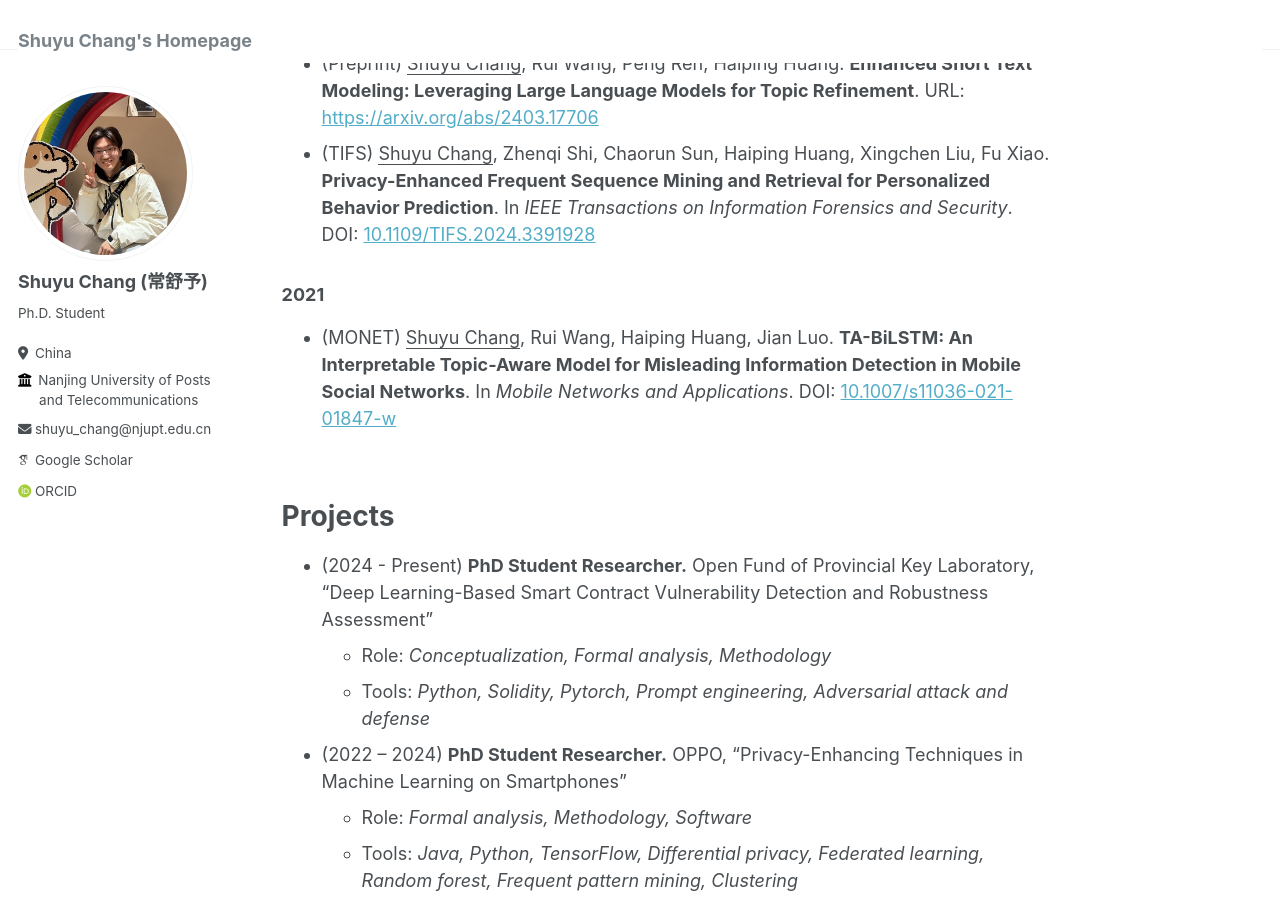
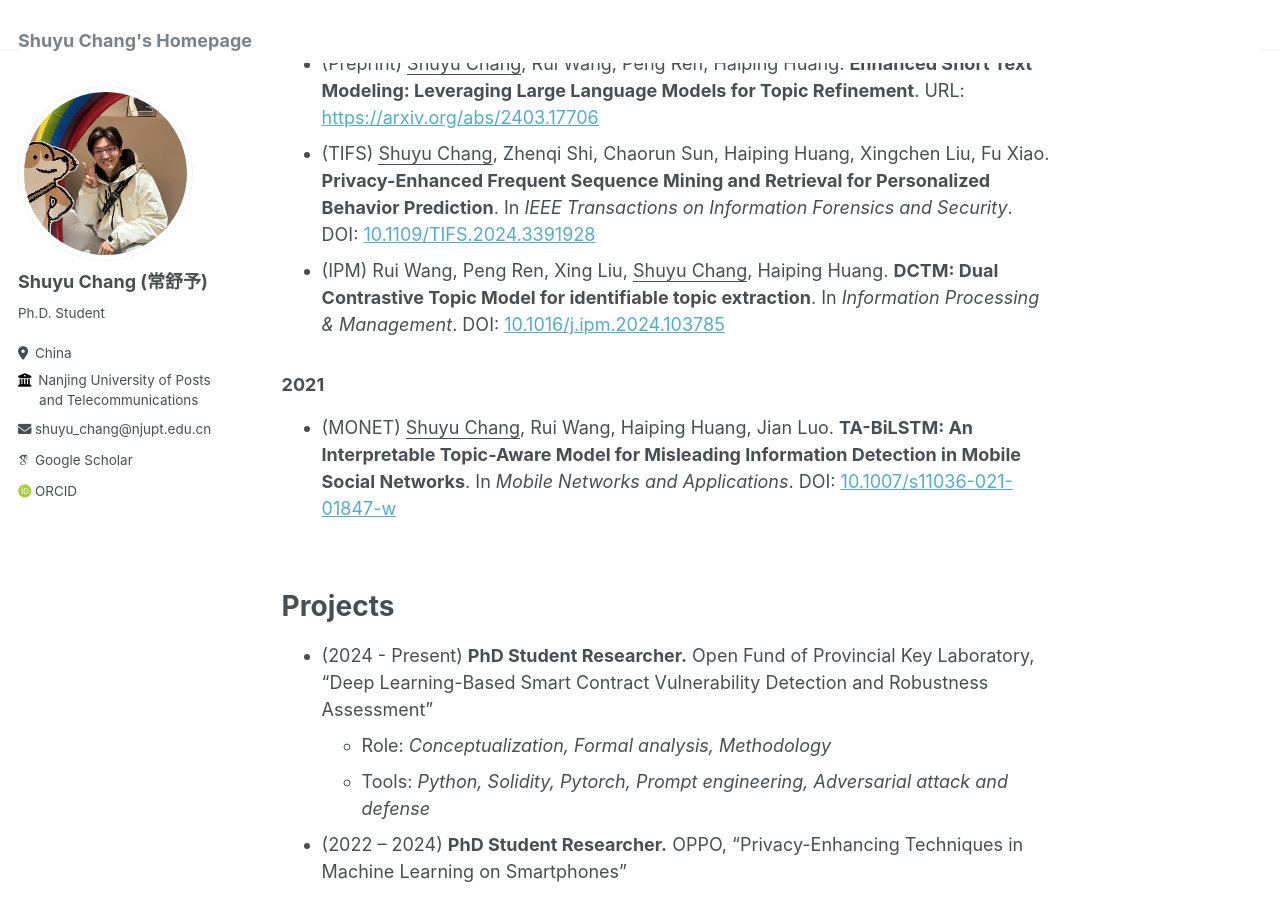
Before and after one commit to ChangShuyu/changshuyu.github.io, a Jekyll site: the page built from _pages/about.md, in a window 1280 px wide and 900 px high, scrolled down 437 px. Built offline with Jekyll 4.4.1, drawn with Linux system fonts in a browser that asks for light colours; some web fonts are replaced.

Commit message:
update publications

```diff
--- a/_pages/about.md
+++ b/_pages/about.md
@@ -18,6 +18,7 @@ You can also find my articles on my [DBLP](https://dblp.uni-trier.de/pid/314/407
 
 - (Preprint) <u>Shuyu Chang</u>, Rui Wang, Peng Ren, Haiping Huang. **Enhanced Short Text Modeling: Leveraging Large Language Models for Topic Refinement**. URL: [https://arxiv.org/abs/2403.17706](https://arxiv.org/abs/2403.17706)
 - (TIFS) <u>Shuyu Chang</u>, Zhenqi Shi, Chaorun Sun, Haiping Huang, Xingchen Liu, Fu Xiao. **Privacy-Enhanced Frequent Sequence Mining and Retrieval for Personalized Behavior Prediction**. In *IEEE Transactions on Information Forensics and Security*. DOI: [10.1109/TIFS.2024.3391928](https://doi.org/10.1109/TIFS.2024.3391928)
+- (IPM) Rui Wang, Peng Ren, Xing Liu, <u>Shuyu Chang</u>, Haiping Huang. **DCTM: Dual Contrastive Topic Model for identifiable topic extraction**. In *Information Processing & Management*. DOI: [10.1016/j.ipm.2024.103785](https://doi.org/10.1016/j.ipm.2024.103785)
 
 ### 2021
 
```
